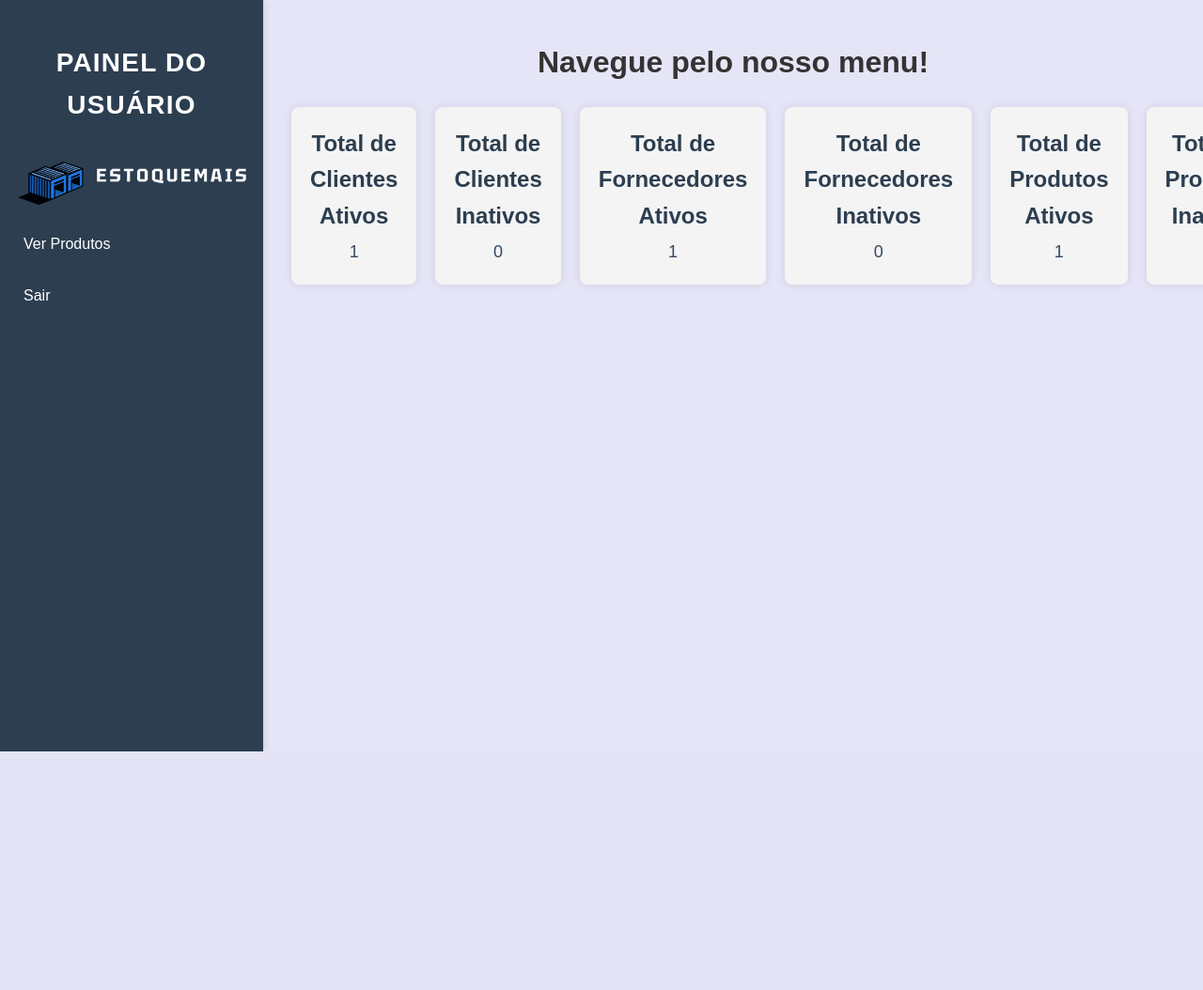
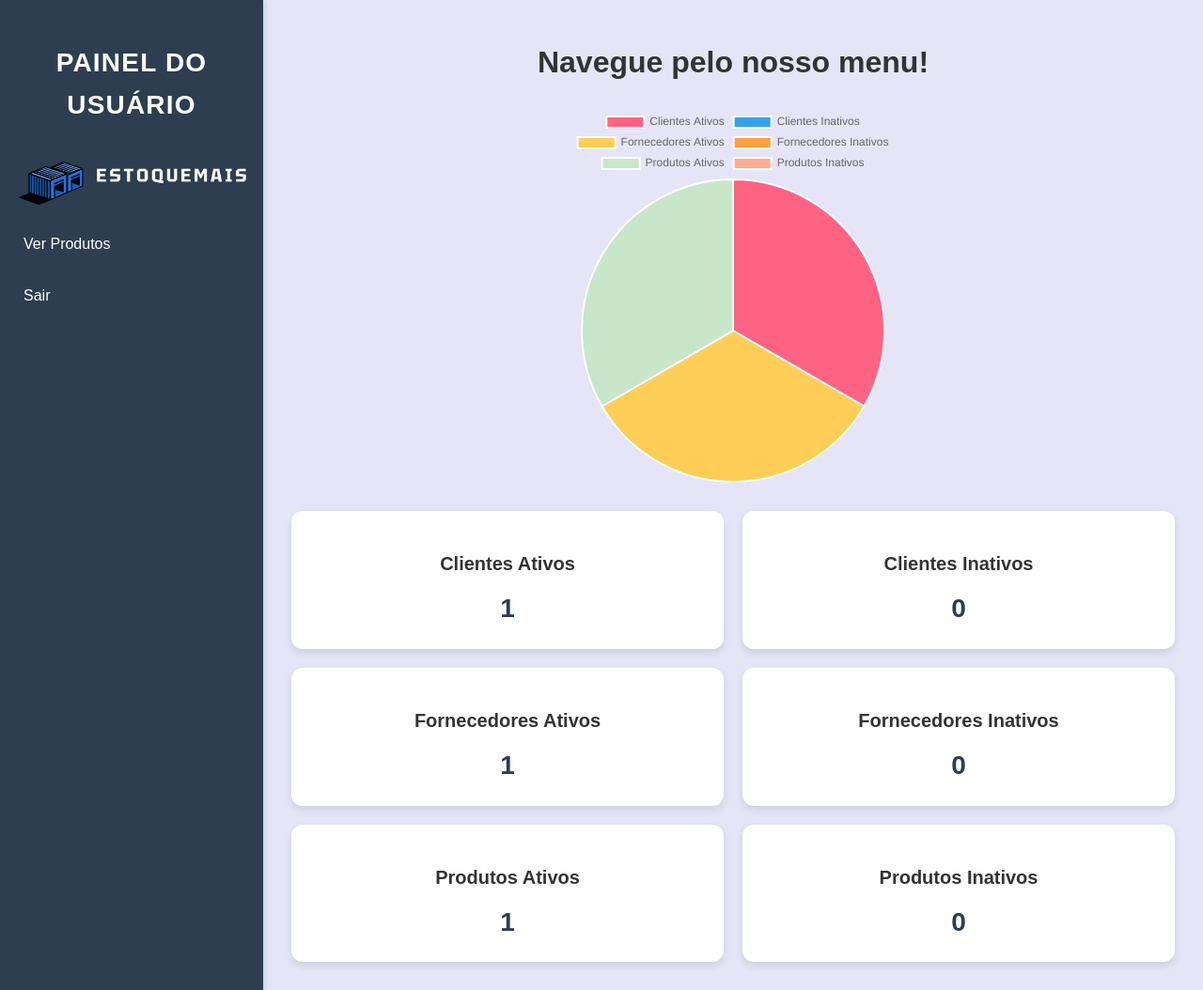
Before and after one commit to Arthurlmr2004/estoquemais, a PHP site: page /painel.php in a window 1280 px wide. Shown: the whole page at 94% size. Before the commit the page ends 800 px from the top, so only its background shows below. Run offline with PHP 8.4, Linux system fonts and the light colour scheme; the visitor is signed in with stand-in values (Sample User, id 1); tables that the repository leaves empty or names only in its code hold one stand-in row (values such as "Sample post").

Commit message:
Pequenas alterações

```diff
--- a/painel.php
+++ b/painel.php
@@ -152,30 +152,39 @@
 
         .stats {
             display: flex;
-            justify-content: space-around;
+            flex-wrap: wrap;
+            justify-content: center;
             margin-top: 20px;
         }
 
-        .stats .stat-box {
-            background-color: #f4f4f4;
-            border-radius: 8px;
+        .stat-box {
+            background-color: #fff;
+            border-radius: 12px;
             padding: 20px;
             text-align: center;
-            flex: 1;
-            margin: 0 10px;
-            box-shadow: 0 0 10px rgba(0, 0, 0, 0.1);
+            flex: 1 1 calc(33.333% - 40px);
+            margin: 10px;
+            box-shadow: 0 4px 8px rgba(0, 0, 0, 0.1);
+            transition: transform 0.3s ease, box-shadow 0.3s ease;
         }
 
-        .stats .stat-box h3 {
-            margin: 0;
-            font-size: 24px;
-            color: #2c3e50;
+        .stat-box:hover {
+            transform: translateY(-5px);
+            box-shadow: 0 8px 16px rgba(0, 0, 0, 0.2);
         }
 
-        .stats .stat-box p {
-            margin: 5px 0 0;
-            font-size: 18px;
-            color: #34495e;
+        .stat-box h3 {
+            font-size: 20px;
+            color: #333;
+            margin-bottom: 10px;
+            font-weight: 600;
+        }
+
+        .stat-box p {
+            font-size: 28px;
+            color: #2c3e50;
+            margin: 0;
+            font-weight: 700;
         }
 
         @media (max-width: 768px) {
@@ -200,6 +209,7 @@
             }
         }
     </style>
+    <script src="https://cdn.jsdelivr.net/npm/chart.js"></script>
 </head>
 
 <body>
@@ -256,40 +266,88 @@
             ?>
 
             <?php
-            $page = isset($_GET['page']) ? $_GET['page'] : 'home';
-            if ($page === 'home') {
-                echo '<div class="stats">
+            if ($page === 'home'): ?>
+                <div style="width: 50%; max-width: 400px; margin: 20px auto;">
+                    <canvas id="produtosFornecedoresChart"></canvas>
+                </div>
+
+                <div class="stats">
                     <div class="stat-box">
-                        <h3>Total de Clientes Ativos</h3>
-                        <p>' . $totalClientesAtivos . '</p>
+                        <h3>Clientes Ativos</h3>
+                        <p><?php echo $totalClientesAtivos; ?></p>
                     </div>
                     <div class="stat-box">
-                        <h3>Total de Clientes Inativos</h3>
-                        <p>' . $totalClientesInativos . '</p>
+                        <h3>Clientes Inativos</h3>
+                        <p><?php echo $totalClientesInativos; ?></p>
                     </div>
                     <div class="stat-box">
-                        <h3>Total de Fornecedores Ativos</h3>
-                        <p>' . $totalFornecedoresAtivos . '</p>
+                        <h3>Fornecedores Ativos</h3>
+                        <p><?php echo $totalFornecedoresAtivos; ?></p>
                     </div>
                     <div class="stat-box">
-                        <h3>Total de Fornecedores Inativos</h3>
-                        <p>' . $totalFornecedoresInativos . '</p>
+                        <h3>Fornecedores Inativos</h3>
+                        <p><?php echo $totalFornecedoresInativos; ?></p>
                     </div>
                     <div class="stat-box">
-                        <h3>Total de Produtos Ativos</h3>
-                        <p>' . $totalProdutosAtivos . '</p>
+                        <h3>Produtos Ativos</h3>
+                        <p><?php echo $totalProdutosAtivos; ?></p>
                     </div>
                     <div class="stat-box">
-                        <h3>Total de Produtos Inativos</h3>
-                        <p>' . $totalProdutosInativos . '</p>
+                        <h3>Produtos Inativos</h3>
+                        <p><?php echo $totalProdutosInativos; ?></p>
                     </div>
-                </div>';
-            }
-            ?>
+                </div>
+            <?php endif; ?>
         </div>
     </div>
 
     <script>
+        var ctx = document.getElementById('produtosFornecedoresChart').getContext('2d');
+        var produtosFornecedoresChart = new Chart(ctx, {
+            type: 'pie',
+            data: {
+                labels: ['Clientes Ativos', 'Clientes Inativos', 'Fornecedores Ativos', 'Fornecedores Inativos', 'Produtos Ativos', 'Produtos Inativos'],
+                datasets: [{
+                    label: 'Quantidade',
+                    data: [
+                        <?php echo $totalClientesAtivos; ?>,
+                        <?php echo $totalClientesInativos; ?>,
+                        <?php echo $totalFornecedoresAtivos; ?>,
+                        <?php echo $totalFornecedoresInativos; ?>,
+                        <?php echo $totalProdutosAtivos; ?>,
+                        <?php echo $totalProdutosInativos; ?>
+                    ],
+                    backgroundColor: [
+                        '#FF6384',
+                        '#36A2EB',
+                        '#FFCE56',
+                        '#FF9F40',
+                        '#C8E6C9',
+                        '#FFAB91'
+                    ],
+                    borderColor: '#fff',
+                    borderWidth: 2
+                }]
+            },
+            options: {
+                responsive: true,
+                plugins: {
+                    legend: {
+                        position: 'top',
+                    },
+                    tooltip: {
+                        callbacks: {
+                            label: function(tooltipItem) {
+                                var label = tooltipItem.label || '';
+                                var value = tooltipItem.raw || 0;
+                                return label + ': ' + value;
+                            }
+                        }
+                    }
+                }
+            }
+        });
+
         function toggleMenu(id) {
             var menu = document.getElementById(id);
             var arrow = menu.previousElementSibling.querySelector('.arrow');
```
Also changed, not shown: pages/gerenciar_estoque.php (+5 -5 lines).
